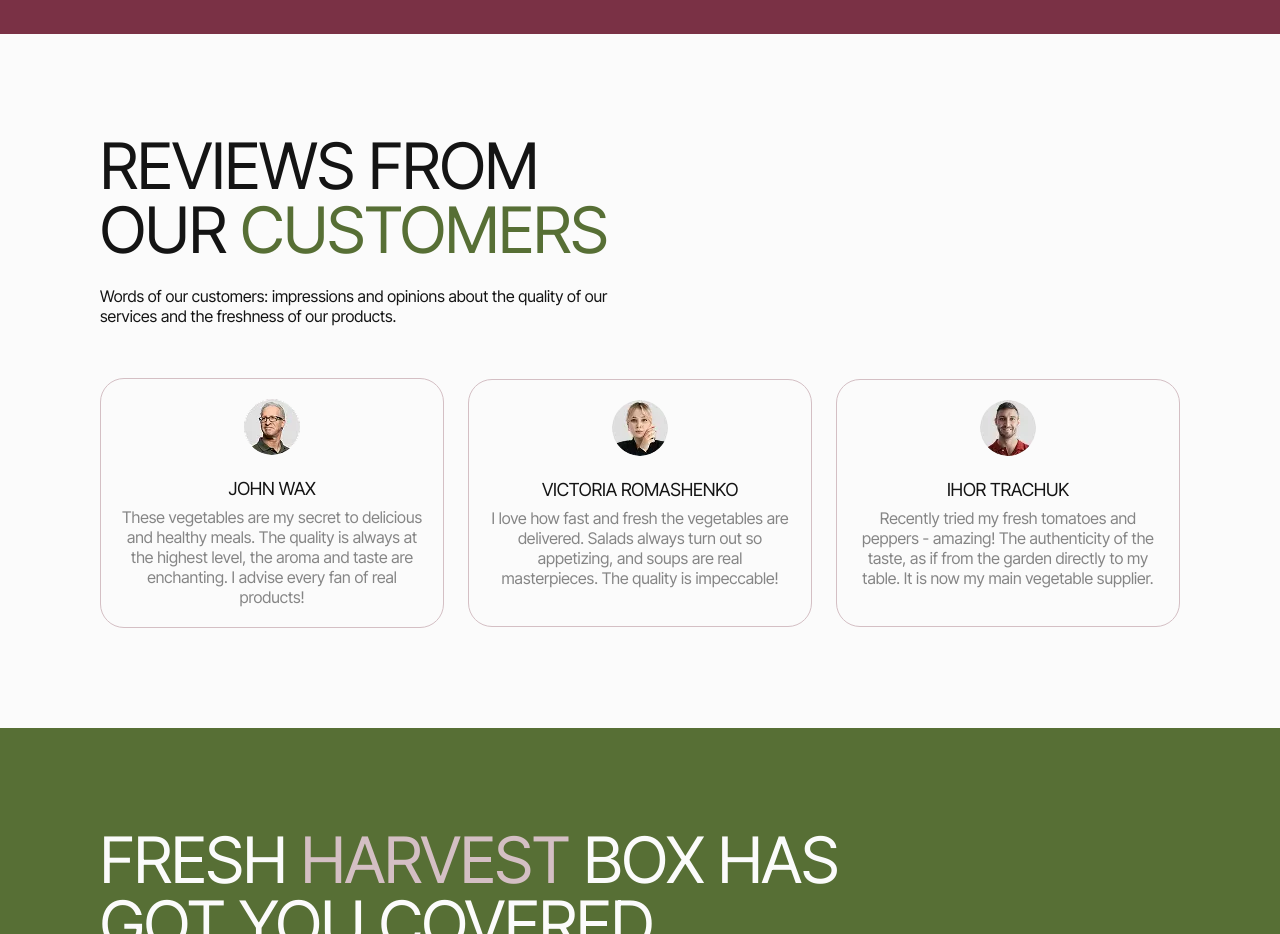
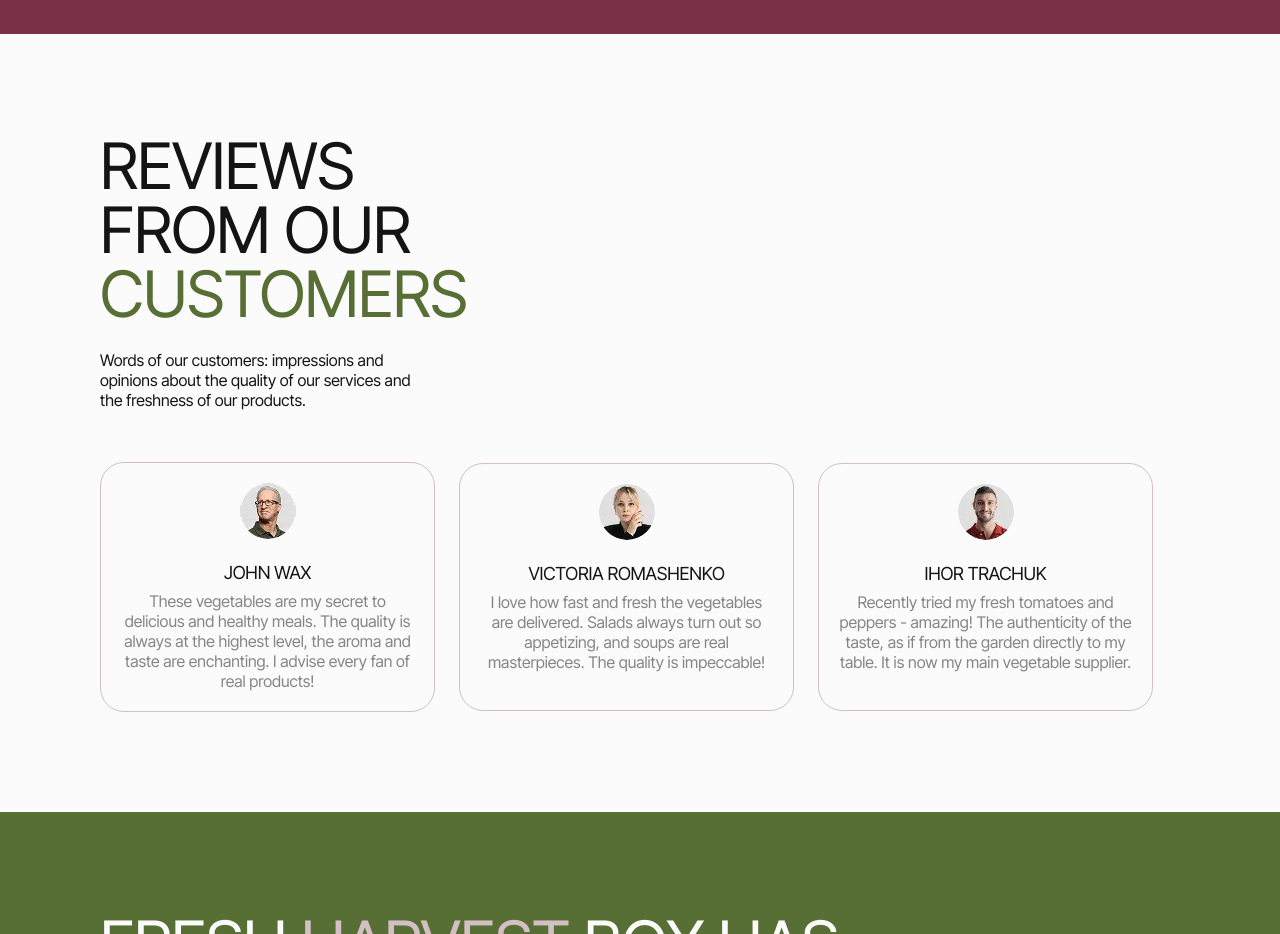
Before and after one commit to GoitStudentsWorks/fs116_html-css_AnnaNabok, a website built with Vite: page src/index.html in a window 1280 px wide. Shown: the part 3120-4054 px from the top of the page. Built offline with nearby package versions, Linux system fonts and the light colour scheme.

Commit message:
fix bug reviews section

```diff
--- a/src/css/reviews.css
+++ b/src/css/reviews.css
@@ -14,7 +14,7 @@
   align-items: flex-start;
   justify-content: flex-start;
   flex-direction: column;
-  width: 335px;
+  max-width: 335px;
   padding: 0;
 }
 
@@ -46,7 +46,7 @@
 }
 
 .reviews-item {
-  width: 335px;
+  max-width: 335px;
   display: flex;
   align-items: center;
   justify-content: flex-start;
```
